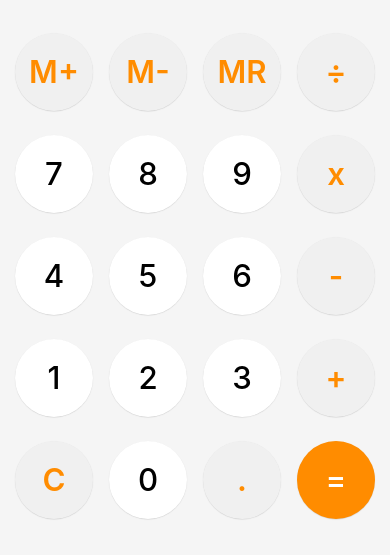
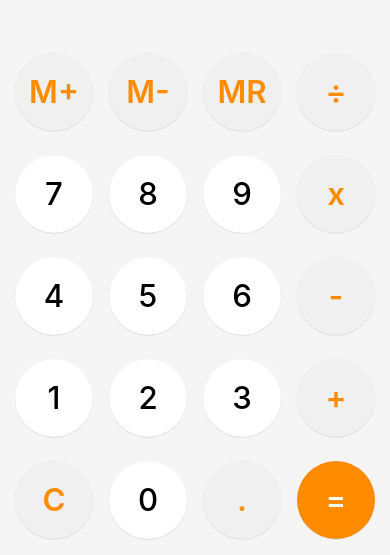
Before and after one commit to di846/5IA01_Felici-Popa_Calcolatrice, a React Native app: screen / in a window 390 px wide. Shown: the part 289-844 px from the top of the page. Built offline with nearby package versions, Linux system fonts and the light colour scheme.

Commit message:
Modifiche minori (mi sembra che i simboli siano storti)

```diff
--- a/App.js
+++ b/App.js
@@ -61,7 +61,6 @@ export default function App() {
 const styles = StyleSheet.create({
   container: {
     flex: 1,
-    paddingBottom: 20,
     justifyContent: 'flex-end',
   },
   row: {
--- a/src/components/OperatorButton.js
+++ b/src/components/OperatorButton.js
@@ -1,5 +1,5 @@
 import React from 'react';
-import { Pressable, Text, useColorScheme } from 'react-native';
+import { Pressable, Text} from 'react-native';
 import {colors, baseStyles, getDynamicStyles,} from './CalculatorStyles';
 
 const OperatorButton = ({ label, onPress, type, color_Scheme, style: customStyle = {}}) => {
```
